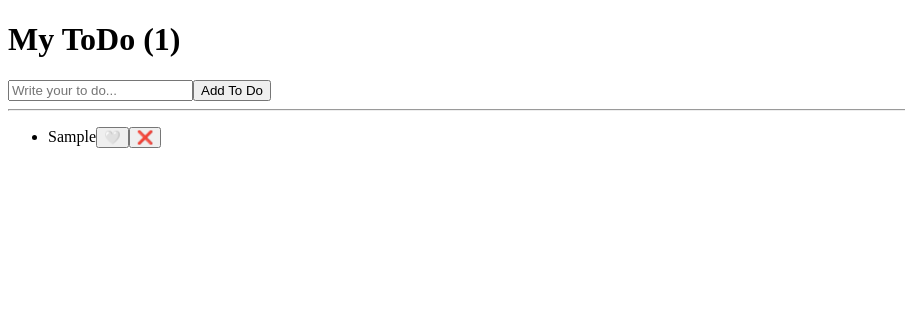
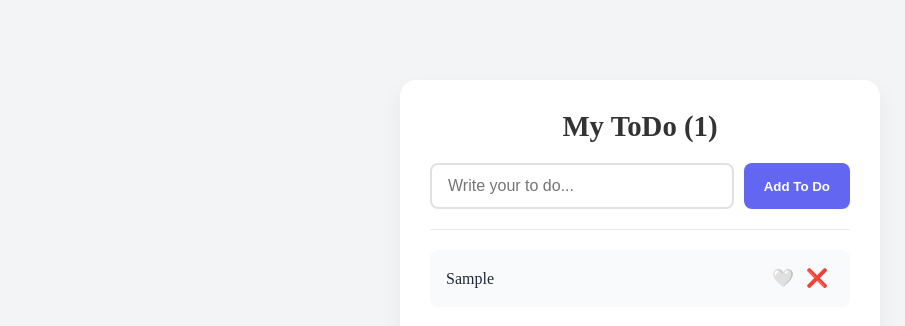
Before and after one commit to LEEHS-86/react-01-todo, a React (Vite) app: page / in a window 1280 px wide. Both pictures are taken after typing "Sample" into the empty fields and a click on the button "Add To Do". Shown: the top 326 px of the page, without its empty margins (0-905 px from the left). Built offline with nearby package versions, Linux system fonts and the light colour scheme.

Commit message:
module css 적용

```diff
--- a/package.json
+++ b/package.json
@@ -22,6 +22,7 @@
     "eslint-plugin-react-hooks": "^7.1.1",
     "eslint-plugin-react-refresh": "^0.5.6",
     "globals": "^17.12.0",
+    "prettier": "^3.9.10",
     "vite": "^8.3.0"
   }
 }
--- a/src/App.jsx
+++ b/src/App.jsx
@@ -1,10 +1,11 @@
-import {useState} from "react";
+import { useState } from "react";
+import styles from "./App.module.css";
 
 function App() {
     const [todoList, setTodoList] = useState([]);
     const [todoValue, setTodoValue] = useState("");
 
-    const handleSubmit = (event) => {
+    const handleSubmit = event => {
         event.preventDefault();
         const newText = todoValue.trim();
         if (newText === "") {
@@ -14,61 +15,77 @@ function App() {
         setTodoValue("");
     };
 
-    const handleDeleteTodo = (target) => {
-        const result = todoList.filter((item, index) => {return target !== index });
+    const handleDeleteTodo = target => {
+        const result = todoList.filter((item, index) => {
+            return target !== index;
+        });
         setTodoList(result);
     };
 
-    const handleToggleTodo = (index) => {
+    const handleToggleTodo = index => {
         // todoList 목록의 [index] 번호 요소의 completed 값을,
         // 그 당사자의 반대값으로 = 할당 해달라
         // todoList[index].completed = !todoList[index].completed;
         // 하지만 state 값이기 때문에 직접 할당하면 안됨. set함수를 써서 해야 함
-        // 이 이야기는, 새로운 배열을 만ㄷ르어서 setTodoList에 저장
+        // 이 이야기는, 새로운 배열을 만들어서 setTodoList에 저장
 
         const newTodoList = todoList.map((item, i) => {
-            // handleToggleTodo 에서 값을 변경하고 싶어하는 index가 아닌 것들
+            // handleToggleTodo에서 값을 변경하고 싶어하는 index가 아닌 것들
             // 만약, handleToggleTodo 함수에서 2번 요소를 바꾸고 싶어하는거라면
             // 1번 요소와 3번 요소는 그냥 지나가면 됨
             if (i !== index) {
                 return item;
             }
-            return {...item, completed: !item.completed };
+            return { ...item, completed: !item.completed };
         });
         setTodoList(newTodoList);
-
-    }
+    };
 
     return (
-        <>
-            <h1>My ToDo ({todoList.length})</h1>
-            <form onSubmit={handleSubmit}>
+        <div className={styles.container}>
+            <h1 className={styles.title}>My ToDo ({todoList.length})</h1>
+            <form className={styles.form} onSubmit={handleSubmit}>
                 <input
+                    className={styles.input}
                     type={"text"}
                     placeholder={"Write your to do..."}
-                    onChange={(event) => {
-                        setTodoValue(event.target.value)
+                    onChange={event => {
+                        setTodoValue(event.target.value);
                     }}
                     value={todoValue}
                 />
-                <button type="submit">Add To Do</button>
+                <button type="submit" className={styles.submitButton}>
+                    Add To Do
+                </button>
             </form>
-            <hr />
-            <ul>
-                {todoList.map((item, index) => <li key={index}>
-                    {item.text}
-                    <button onClick={() => {
-                        // 지금 현재의 completed 값을 반대로 저장
-                        handleToggleTodo(index);
-                    }}>
-                        {item.completed ? "❤️" : "🤍"}</button>
-                    <button onClick={() => {
-                        return handleDeleteTodo(index);
-                    }}>❌</button>
-                </li>)}
+            <hr className={styles.divider} />
+            <ul className={styles.list}>
+                {todoList.map((item, index) => (
+                    <li key={index} className={styles.listItem}>
+                        <span
+                            className={`${styles.text} ${item.completed ? styles.completed : ""}`}>
+                            {item.text}
+                        </span>
+                        <button
+                            className={styles.actionButton}
+                            onClick={() => {
+                                // 지금 현재의 completed 값을 반대로 저장
+                                handleToggleTodo(index);
+                            }}>
+                            {item.completed ? "❤️" : "🤍"}
+                        </button>
+                        <button
+                            className={styles.actionButton}
+                            onClick={() => {
+                                return handleDeleteTodo(index);
+                            }}>
+                            ❌
+                        </button>
+                    </li>
+                ))}
             </ul>
-        </>
-    )
+        </div>
+    );
 }
 
 export default App;
--- /dev/null
+++ b/src/App.module.css
@@ -0,0 +1,106 @@
+.container {
+    max-width: 480px;
+    margin: 80px auto;
+    padding: 30px;
+    background-color: white;
+    border-radius: 16px;
+    box-shadow: 0 10px 25px rgba(0, 0, 0, 0.05);
+}
+
+.title {
+    font-size: 1.8rem;
+    color: #333333;
+    margin-bottom: 20px;
+    text-align: center;
+}
+
+.form {
+    display: flex;
+    gap: 10px;
+    margin-bottom: 20px;
+}
+
+.input {
+    flex: 1;
+    padding: 12px 16px;
+    font-size: 1rem;
+    border: 2px solid #e1e1e1;
+    border-radius: 8px;
+    outline: none;
+    transition: border-color 0.2s;
+}
+
+.input:focus {
+    border-color: #6366f1;
+}
+
+.submitButton {
+    padding: 12px 20px;
+    background-color: #6366f1;
+    color: white;
+    font-weight: 600;
+    border: none;
+    border-radius: 8px;
+    cursor: pointer;
+    transition: background-color 0.2s;
+}
+
+.submitButton:hover {
+    background-color: #4f46e5;
+}
+
+.divider {
+    border: none;
+    height: 1px;
+    background-color: #eaeaea;
+    margin: 20px 0;
+}
+
+.list {
+    list-style: none;
+}
+
+.listItem {
+    display: flex;
+    justify-content: space-between;
+    align-items: center;
+    padding: 12px 16px;
+    background-color: #f9fafb;
+    border-radius: 8px;
+    margin-bottom: 10px;
+    transition: background-color 0.2s;
+}
+
+.listItem:hover {
+    background-color: #f3f4f6;
+}
+
+.text {
+    flex: 1;
+    font-size: 1rem;
+    color: #1f2937;
+    word-break: break-all; /* 글이 줄길이보다 더 길다면 어떻게 잘라서 줄바꿈을 할 것인가 */
+    margin-right: 10px;
+}
+
+.completed {
+    text-decoration: line-through;
+    color: #9ca3af;
+}
+
+.actionButton {
+    background: none;
+    border: none;
+    cursor: pointer;
+    font-size: 1.1rem;
+    padding: 6px;
+    border-radius: 6px;
+    display: flex;
+    justify-content: center;
+    align-items: center;
+    transition: background-color 0.2s;
+}
+
+.actionButton:hover {
+    background-color: rgba(0, 0, 0, 0.05);
+}
--- /dev/null
+++ b/src/global.css
@@ -0,0 +1,9 @@
+* {
+    box-sizing: border-box;
+    margin: 0;
+    padding: 0;
+}
+
+body {
+    background-color: #f3f4f6;
+}
```
Also changed, not shown: src/main.jsx (+9 -8 lines), 1 other file (tests, documents, lock files or other folders).
